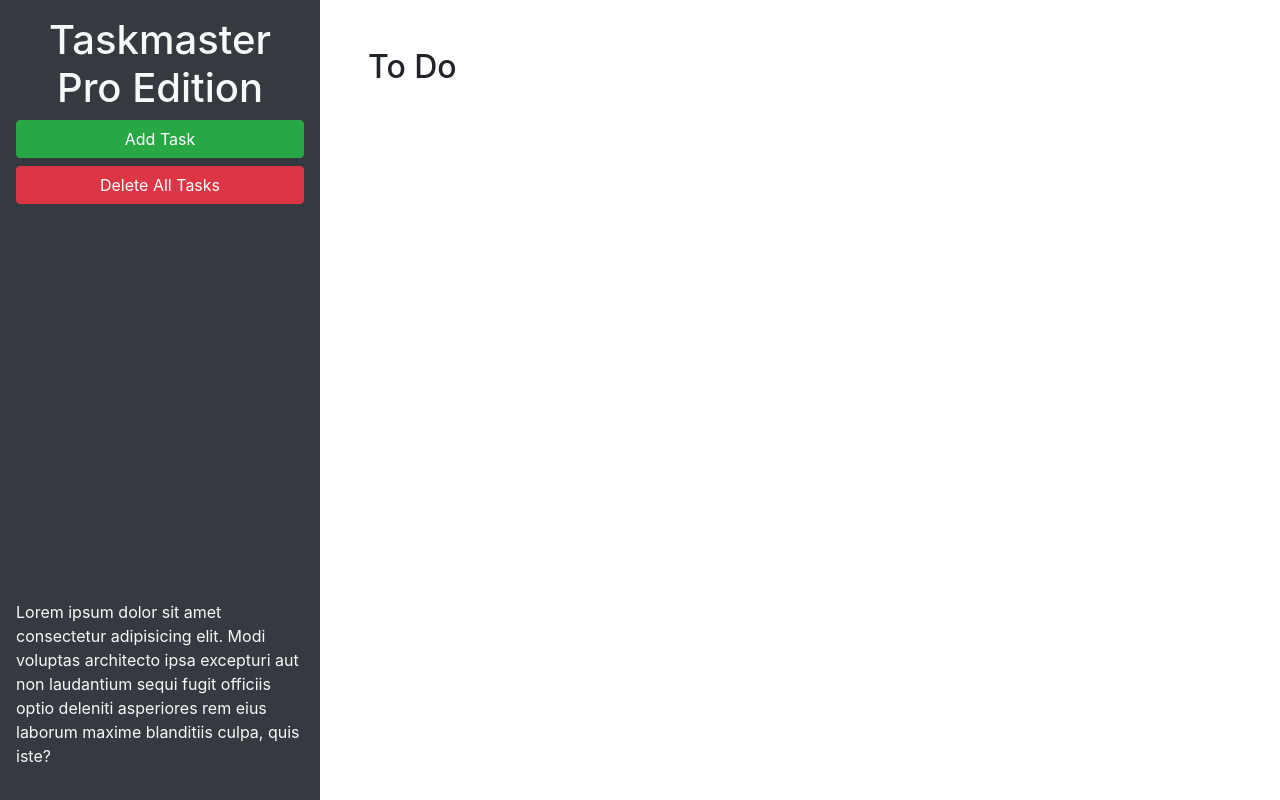
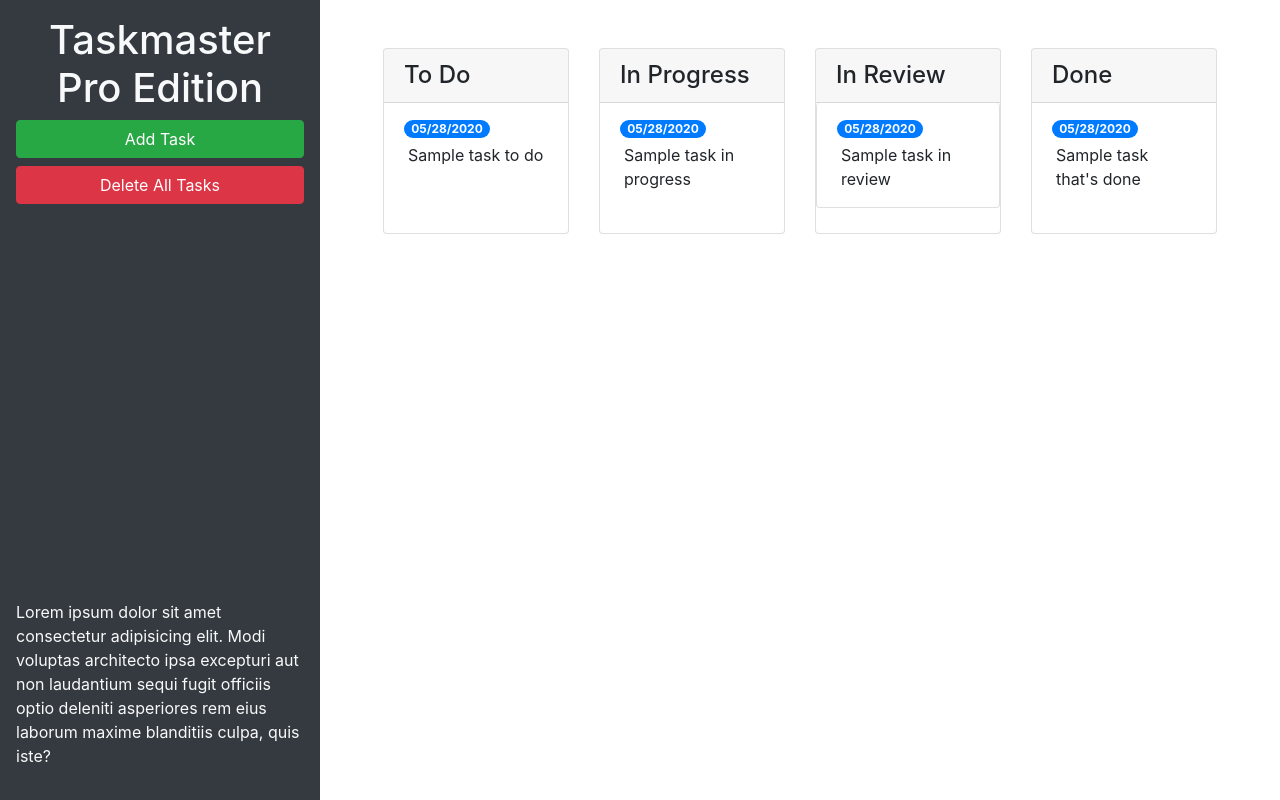
Before and after one commit to arechiga21/taskmaster-pro, a plain HTML site: page index.html in a window 1280 px wide. Drawn offline with nearby package versions, Linux system fonts and the light colour scheme.

Commit message:
bootstrap grid system and UI components

```diff
--- a/index.html
+++ b/index.html
@@ -24,9 +24,59 @@
       </p>
     </header>
     <main class="col-12 col-lg-9">
-      <div class="m-5">
-        <h2>To Do</h2>
-        <ul id="list-toDo" class="list-group"> </ul>
+      <div class="m-5 row justify-content-around">
+        <!-- todo start -->
+        <div class="col-12 col-md-6 col-xl-3 mb-3">
+          <div class="card">
+            <h4 class="card-header">To Do</h4>
+            <ul id="list-toDo" class="list-group list-group-flush">
+              <li class="list-group-item">
+                <span class="badge badge-primary badge-pill">05/28/2020</span>
+                <p class="m-1">Sample task to do</p>
+              </li>
+            </ul>
+          </div>
+        </div>
+        <!-- todo end -->
+        <!-- in progress start -->
+        <div class="col-12 col-md-6 col-xl-3 mb-3">
+          <div class="card">
+            <h4 class="card-header">In Progress</h4>
+            <ul id="list-inProgress" class="list-group list-group-flush">
+              <li class="list-group-item">
+                <span class="badge badge-primary badge-pill">05/28/2020</span>
+                <p class="m-1">Sample task in progress</p>
+              </li>
+            </ul>
+          </div>
+        </div>
+        <!-- in progress end -->
+        <!-- in review start -->
+        <div class="col-12 col-md-6 col-xl-3 mb-3">
+          <div class="card">
+            <h4 class="card-header">In Review</h4>
+            <ul id="list-inReview" class="list-group">
+              <li class="list-group-item">
+                <span class="badge badge-primary badge-pill">05/28/2020</span>
+                <p class="m-1">Sample task in review</p>
+              </li>
+            </ul>
+          </div>
+        </div>
+        <!-- in review end -->
+        <!-- done start -->
+        <div class="col-12 col-md-6 col-xl-3 mb-3">
+          <div class="card">
+            <h4 class="card-header">Done</h4>
+            <ul id="list-done" class="list-group list-group-flush">
+              <li class="list-group-item">
+                <span class="badge badge-primary badge-pill">05/28/2020</span>
+                <p class="m-1">Sample task that's done</p>
+              </li>
+            </ul>
+          </div>
+        </div>
+        <!-- done end -->
       </div>
     </main>
   </div>
@@ -46,11 +96,11 @@
           <form>
             <div class="form-group">
               <label for="modalTaskDescription">Task description</label>
-              <textarea id="modalTaskDescription" rows="3"></textarea>
+              <textarea id="modalTaskDescription" rows="3" class="form-control"></textarea>
             </div>
             <div class="form-group">
               <label for="modalDueDate">Due date</label>
-              <input type="text" id="modalDueDate" placeholder="mm/dd/yyyy" autocomplete="off" />
+              <input type="text" class="form-control" id="modalDueDate" placeholder="mm/dd/yyyy" autocomplete="off" />
             </div>
           </form>
         </div>
```
